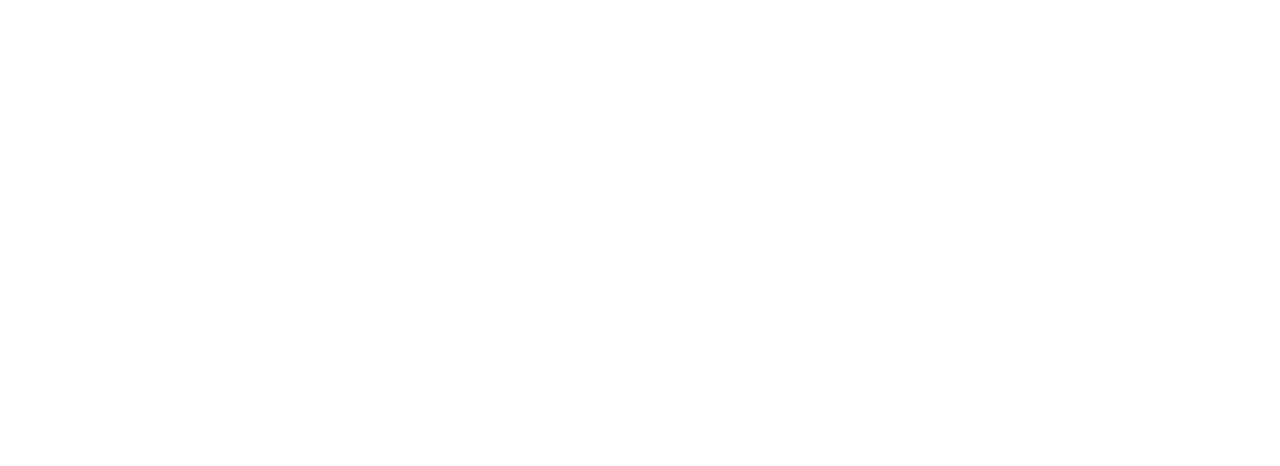
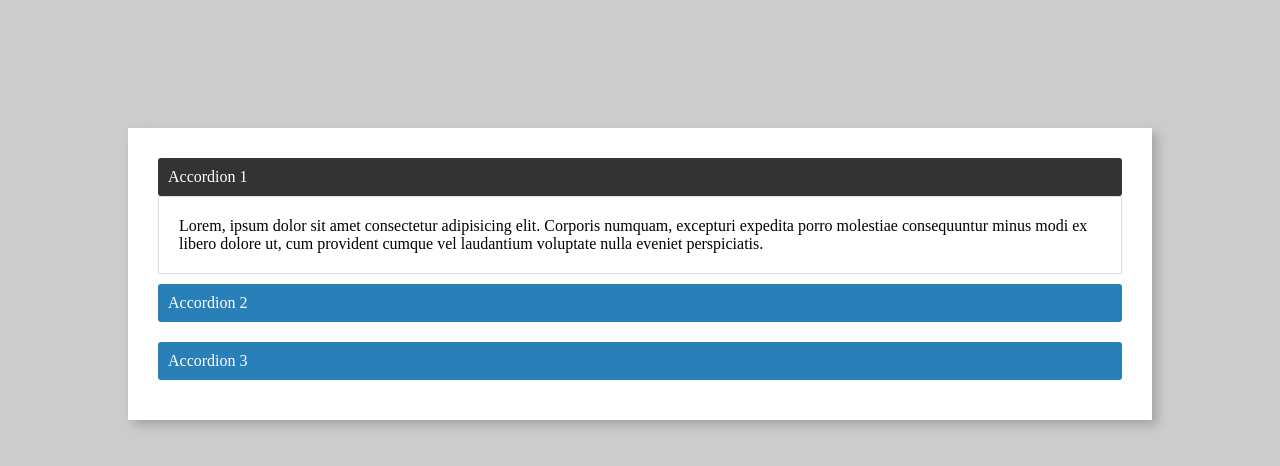
Before and after one commit to MickieDev/Accordion, a plain HTML site: page Index.html in a window 1280 px wide. Drawn offline with Linux system fonts and the light colour scheme.

Commit message:
add code html&css

```diff
--- a/Index.html
+++ b/Index.html
@@ -11,7 +11,20 @@
 </head>
 <body>
 
-
+    <div class="accordionWrapper">
+        <div class="accordionItem open">
+            <div class="accordionItemHeading">Accordion 1</div>
+            <div class="accordionItemContent">Lorem, ipsum dolor sit amet consectetur adipisicing elit. Corporis numquam, excepturi expedita porro molestiae consequuntur minus modi ex libero dolore ut, cum provident cumque vel laudantium voluptate nulla eveniet perspiciatis.</div>
+        </div>
+        <div class="accordionItem close">
+            <div class="accordionItemHeading">Accordion 2</div>
+            <div class="accordionItemContent">Lorem, ipsum dolor sit amet consectetur adipisicing elit. Corporis numquam, excepturi expedita porro molestiae consequuntur minus modi ex libero dolore ut, cum provident cumque vel laudantium voluptate nulla eveniet perspiciatis.</div>
+        </div>
+        <div class="accordionItem close">
+            <div class="accordionItemHeading">Accordion 3</div>
+            <div class="accordionItemContent">Lorem, ipsum dolor sit amet consectetur adipisicing elit. Corporis numquam, excepturi expedita porro molestiae consequuntur minus modi ex libero dolore ut, cum provident cumque vel laudantium voluptate nulla eveniet perspiciatis.</div>
+        </div>
+    </div>
 
     <!-- link JS file -->
     <script src="Script.js"></script>
--- a/Main.css
+++ b/Main.css
@@ -0,0 +1,46 @@
+* {
+    margin: 0;
+    padding: 0;
+    box-sizing: border-box;
+}
+
+body {
+    background: #ccc;
+}
+
+.accordionWrapper {
+    padding: 30px;
+    background: #fff;
+    width: 80%;
+    margin: 10%;
+    box-shadow: 5px 5px 10px rgba(0, 0, 0, 0.2);
+    display: flex;
+    flex-direction: column;
+}
+
+.accordionItemHeading {
+    cursor: pointer;
+    margin: 10px 0;
+    padding: 10px;
+    background: #2980b9;
+    color: #fff;
+    width: 100%;
+    border-radius: 3px;
+}
+
+.close .accordionItemContent {
+    height: 0;
+    visibility: hidden;
+}
+
+.open .accordionItemContent {
+    padding: 20px;
+    background: #fff;
+    border: 1px solid #ddd;
+}
+
+.open .accordionItemHeading {
+    margin: 0;
+    background-color: #333;
+    color: #fff;
+}
```
